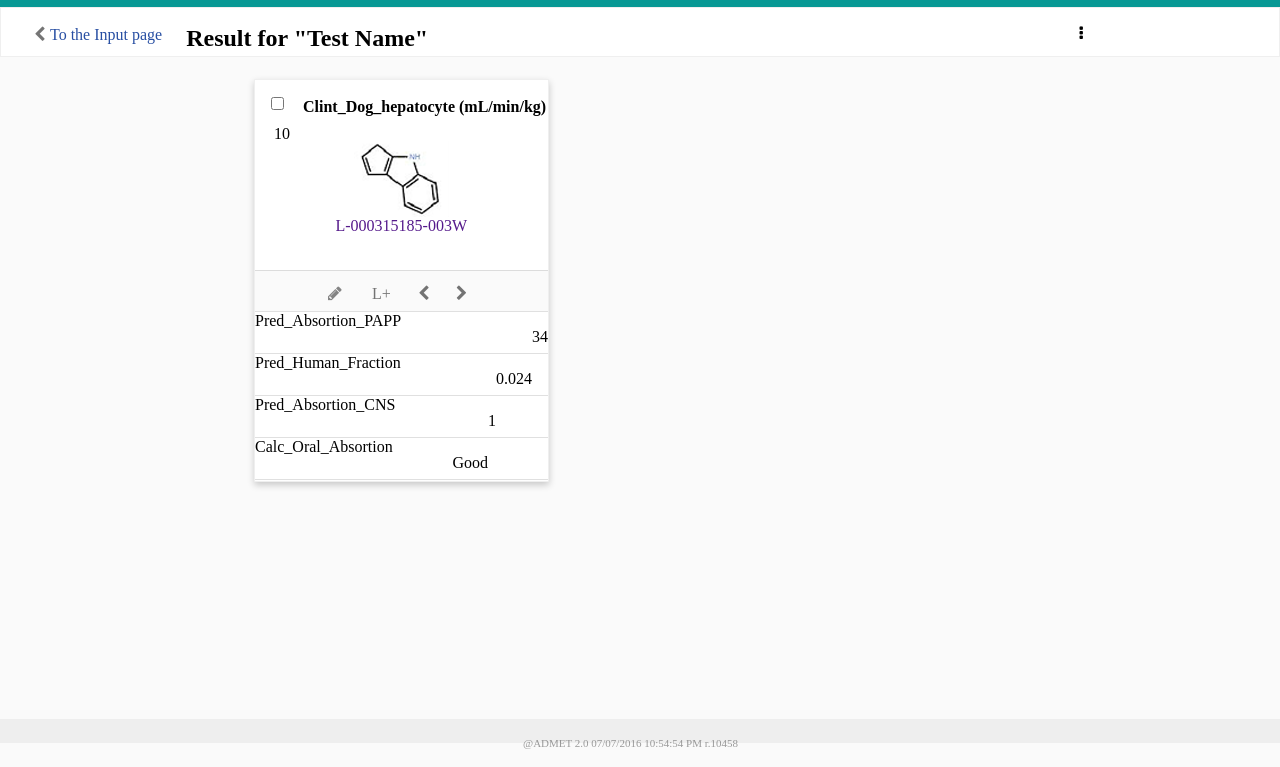
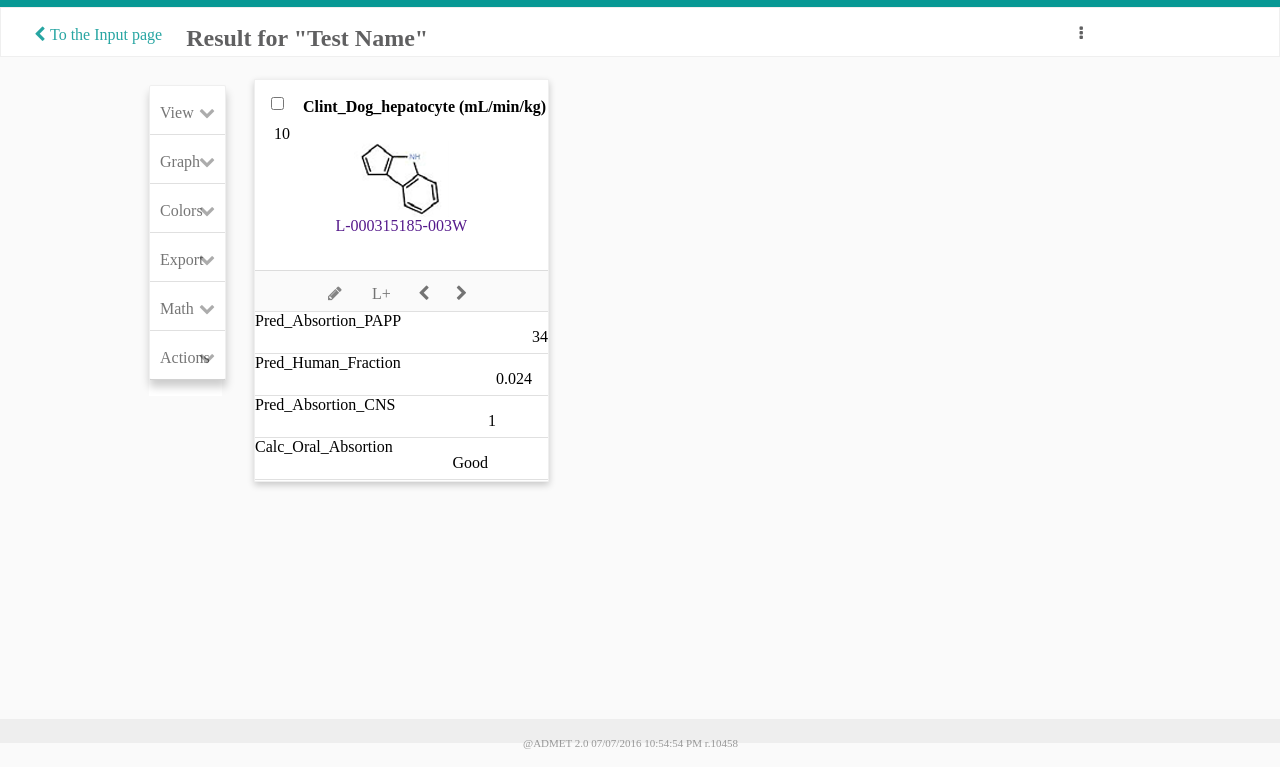
Before and after one commit to mariya20nov/proj1, a plain HTML site: page index.html in a window 1280 px wide. Shown: the part 57-824 px from the top of the page. Drawn offline with Linux system fonts and the light colour scheme.

Commit message:
Left panel

```diff
--- a/_styles/header.css
+++ b/_styles/header.css
@@ -54,12 +54,13 @@ body > header > section:last-child > * {
 body > header > section:last-child > a {
     clear: left;
     float: left;
-    color: rgba(7, 52, 148, 0.87);
+    color: rgba(7, 152, 148, 0.87);
     margin: 13px 24px 17px 33px;
 }
 body > header > section:last-child > a > * {
     margin: 0;
     padding: 0;
+    color: rgba(7, 152, 148, 0.87);
 }
 body > header > section:last-child > a > i {
     margin-right: 10px;
@@ -68,6 +69,7 @@ body > header > section:last-child > h1 {
     float: left;
     margin: 0;
     padding-top: 12px;
+    color: rgba(72, 72, 74, 0.87);
 }
 
 #dropDownMenuButton {
@@ -78,4 +80,5 @@ body > header > section:last-child > h1 {
     height: 16px;
     padding: 0;
     margin: 12px 196px auto auto;
+    color: rgba(72, 72, 74, 0.87);
 }
--- a/_styles/nav.css
+++ b/_styles/nav.css
@@ -1,11 +1,11 @@
 body > aside {
     margin: 24px 23px 108px 149px;
     display: inline-block;
+    clear: left;
     float: left;
-    width: 73px;
     background-color: #fff;
     height: 311px;
-    width: 90px;
+    width: 73px;
 }
 
 body > aside > nav {
@@ -37,7 +37,14 @@ body > aside > nav > ul > li > a {
     top: 18px;
     color: rgba(0, 0, 0, .54);
 }
-body > aside > nav > ul > li > a:after {
-    font-family: FontAwesome;
-    content: '\f078'; /* todo сменить icon-class на шрифт в других местах*/
+/*body > aside > nav > ul > li > a:after {*/
+    /*font-family: FontAwesome;*/
+    /*content: '\f078'; !* todo сменить icon-class на шрифт в других местах*!*/
+    /*float: right;*/
+/*}*/
+body > aside > nav > ul > li > i {
+    float: right;
+    margin-top: 18px; /* todo проверить после смены шрифтов*/
+    margin-right: 10px;
+    color: rgba(102, 102, 102, .54);
 }
--- a/index.html
+++ b/index.html
@@ -36,12 +36,30 @@
     <nav>
         <ul>
             <!-- todo -->
-            <li><a href="/testName/View">View</a></li>
-            <li><a href="/testName/Graph">Graph</a></li>
-            <li><a href="/testName/Colors">Colors</a></li>
-            <li><a href="/testName/Export">Export</a></li>
-            <li><a href="/testName/Math">Math</a></li>
-            <li><a href="/testName/Actions">Actions</a></li>
+            <li>
+                <a href="/testName/View">View</a>
+                <i class="fa fa-chevron-down"></i>
+            </li>
+            <li>
+                <a href="/testName/Graph">Graph</a>
+                <i class="fa fa-chevron-down"></i>
+            </li>
+            <li>
+                <a href="/testName/Colors">Colors</a>
+                <i class="fa fa-chevron-down"></i>
+            </li>
+            <li>
+                <a href="/testName/Export">Export</a>
+                <i class="fa fa-chevron-down"></i>
+            </li>
+            <li>
+                <a href="/testName/Math">Math</a>
+                <i class="fa fa-chevron-down"></i>
+            </li>
+            <li>
+                <a href="/testName/Actions">Actions</a>
+                <i class="fa fa-chevron-down"></i>
+            </li>
         </ul>
     </nav>
 </aside>
```
